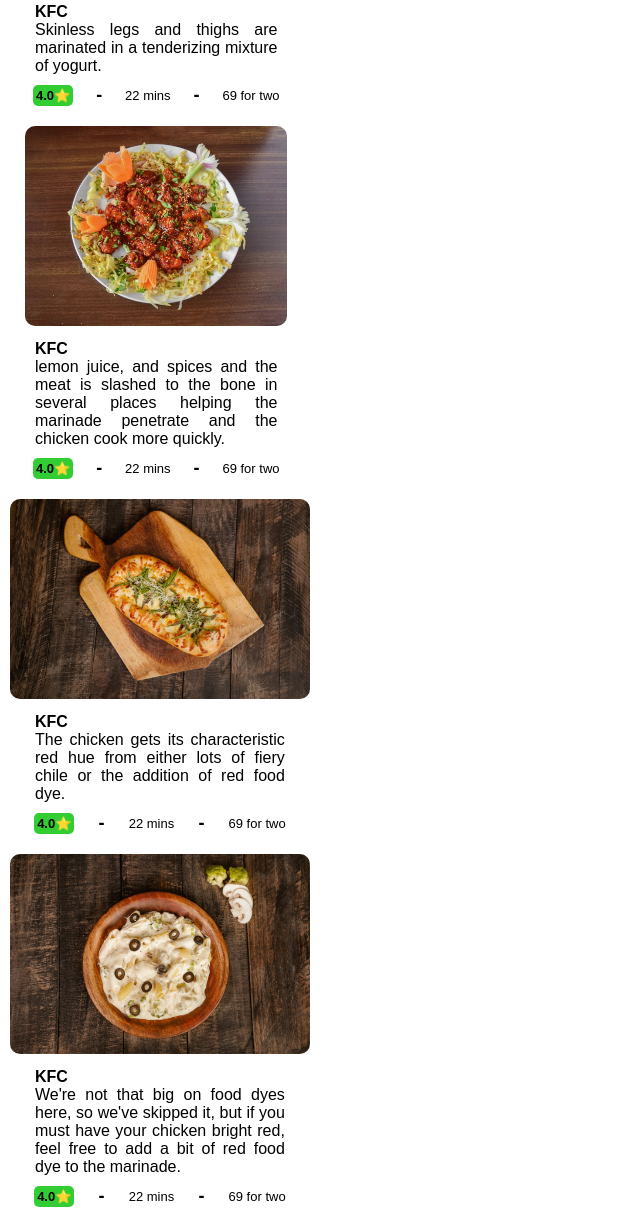
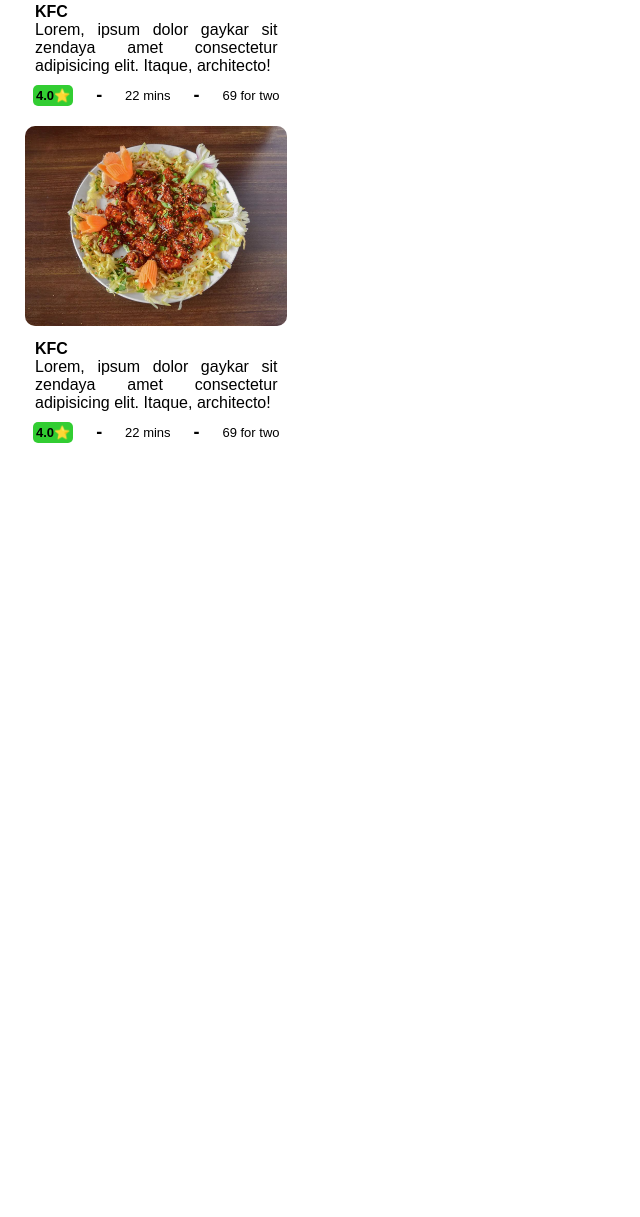
Before and after one commit to DhanasekaranRanijth/hari, a website built with Vite: page index.html in a window 1280 px wide. Shown: the part 634-1851 px from the top of the page, without its empty margins (0-640 px from the left). After the commit the page ends 1087 px from the top, so only its background shows below. Built offline with nearby package versions, Linux system fonts and the light colour scheme.

Commit message:
Update index.html

```diff
--- a/index.html
+++ b/index.html
@@ -73,45 +73,7 @@
               KFC
             </div>
             <div class="grid_item_desc_body">
-              Skinless legs and thighs are marinated in a tenderizing mixture of yogurt.
-            </div>
-          </div>
-        </div>
-
-        <div class="grid_item_footer">
-          <div class="grid_item_footer_1">
-            <div class="grid_item_footer_1_rating">
-              4.0⭐
-            </div>
-          </div>
-          <div class="grid_item_separator">-</div>
-          <div class="grid_item_footer_2">
-            22 mins
-          </div>
-          <div class="grid_item_separator">-</div>
-          <div class="grid_item_footer_3">69 for two</div>
-        </div>
-
-      </div>
-    </div>
-
-  </div>
-  <div class="grid_body">
-      <div class="grid_item">
-        <div>
-          <img src="./s1.jpg" height="200px">
-        </div>
-
-        <div>
-          <div class="grid_item_desc">
-            <div class="grid_item_desc_head">
-              KFC
-            </div>
-            <div class="grid_item_desc_body">
-           lemon juice, and spices and the meat is slashed to the bone in several places helping the marinade
-              penetrate and the chicken cook more quickly.
-
-
+              Lorem, ipsum dolor gaykar sit zendaya amet consectetur adipisicing elit. Itaque, architecto!
             </div>
           </div>
         </div>
@@ -133,10 +95,18 @@
       </div>
     </div>
   </div>
-  <div class="grid_body">
+
+
+
+
+
+  <script type="module" src="/main.js"></script>
+   </div>
+    <!-- body -->
+    <div class="grid_body">
       <div class="grid_item">
         <div>
-          <img src="./s7.jpeg" height="200px">
+          <img src="./s1.jpg" height="200px">
         </div>
 
         <div>
@@ -145,44 +115,7 @@
               KFC
             </div>
             <div class="grid_item_desc_body">
-
-The chicken gets its characteristic red hue from either lots of fiery chile or the addition of red food dye.
-
-            </div>
-          </div>
-        </div>
-
-        <div class="grid_item_footer">
-          <div class="grid_item_footer_1">
-            <div class="grid_item_footer_1_rating">
-              4.0⭐
-            </div>
-          </div>
-          <div class="grid_item_separator">-</div>
-          <div class="grid_item_footer_2">
-            22 mins
-          </div>
-          <div class="grid_item_separator">-</div>
-          <div class="grid_item_footer_3">69 for two</div>
-        </div>
-
-      </div>
-    </div>
-  </div>
-  <div class="grid_body">
-      <div class="grid_item">
-        <div>
-          <img src="./s8.jpeg" height="200px">
-        </div>
-
-        <div>
-          <div class="grid_item_desc">
-            <div class="grid_item_desc_head">
-              KFC
-            </div>
-            <div class="grid_item_desc_body">
-
-We're not that big on food dyes here, so we've skipped it, but if you must have your chicken bright red, feel free to add a bit of red food dye to the marinade.
+              Lorem, ipsum dolor gaykar sit zendaya amet consectetur adipisicing elit. Itaque, architecto!
             </div>
           </div>
         </div>
```
